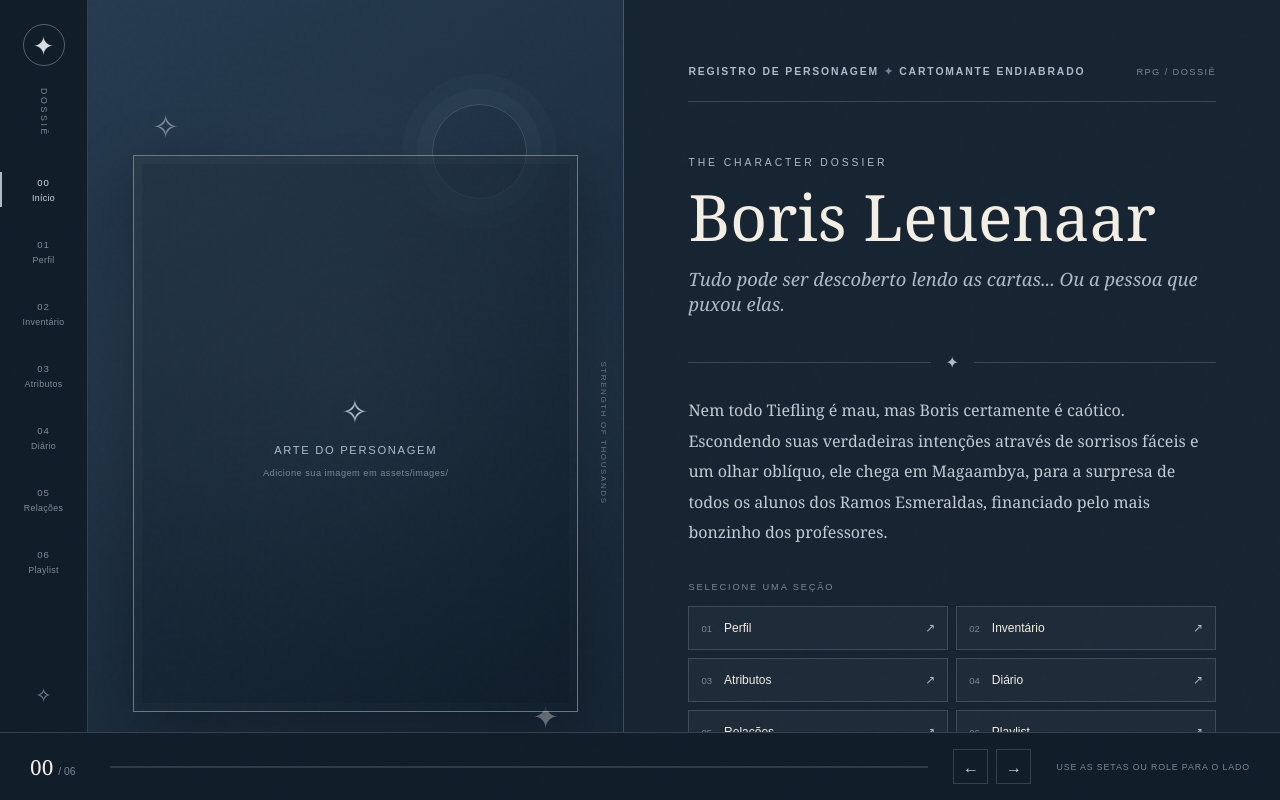
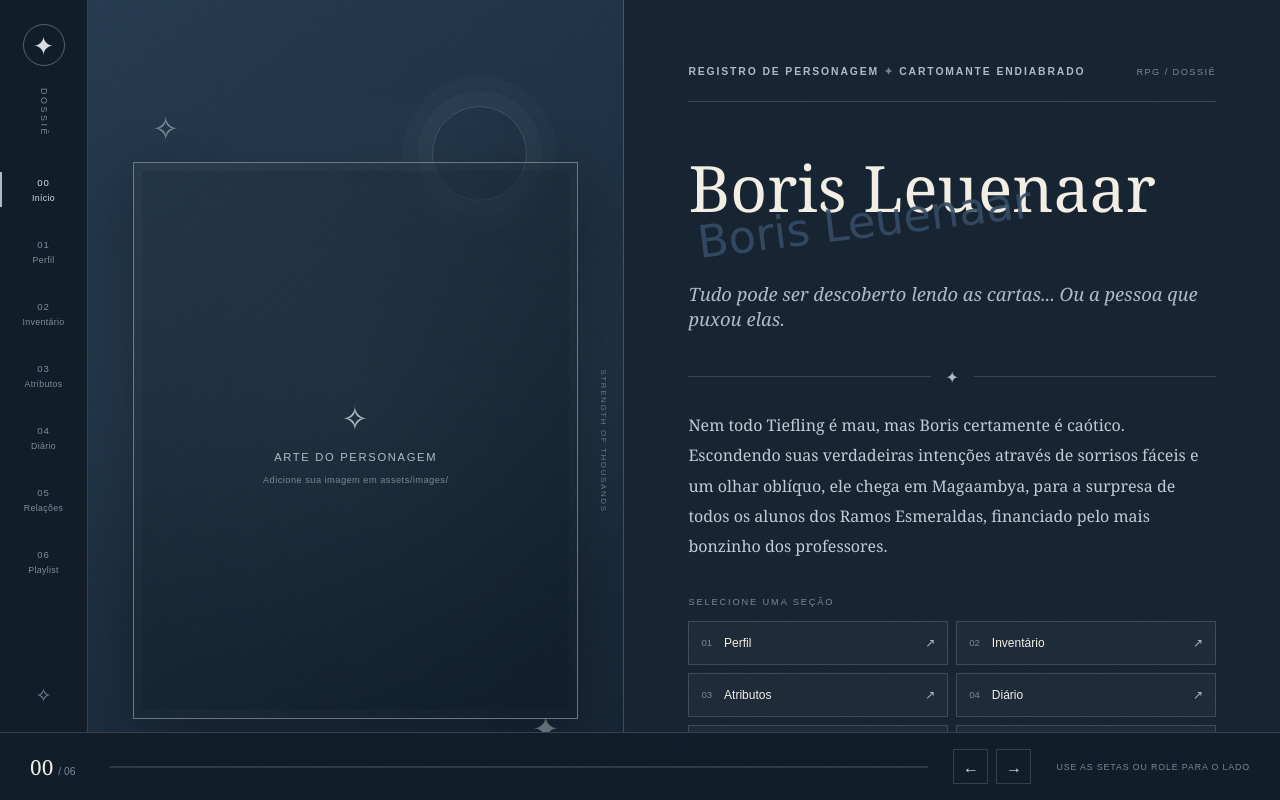
Before and after one commit to KwaBrii/Boris-PF2e, a plain HTML site: page index.html in a window 1280 px wide. Drawn offline with Linux system fonts and the light colour scheme; a web font is replaced by a local one.

Commit message:
Update conteudo

```diff
--- a/index.html
+++ b/index.html
@@ -6,6 +6,7 @@
     <meta name="viewport" content="width=device-width, initial-scale=1.0">
     <meta name="theme-color" content="#18212c">
     <title>Arquivo de Boris Leuenaar | RPG</title>
+    <link href="https://fonts.googleapis.com/css2?family=Ballet&display=swap" rel="stylesheet">
     <link rel="stylesheet" href="style.css">
     <script src="script.js" defer></script>
 </head>
@@ -87,11 +88,10 @@
                     <span class="topline-code">RPG / DOSSIÊ</span>
                 </div>
                 <div class="cover-title-block">
-                    <p class="cover-kicker">THE CHARACTER DOSSIER</p>
                     <h1 id="cover-title">Boris Leuenaar</h1>
+                    <p class="cover-signature">Boris Leuenaar</p>
                     <p class="cover-epithet" id="cover-epithet">O cartomante endiabrado</p>
                 </div>
-
 
                 <div class="ornamental-rule"><span>✦</span></div>
                 <p class="cover-intro" id="cover-intro">
--- a/script.js
+++ b/script.js
@@ -29,7 +29,7 @@ const character = {
 
     bio: `Boris é apenas mais uma das inúmeras crianças demônio que foi abandonada pelas crenças do povo de Mwangi. Cresceu pelas ruas de Bloodcove, onde foi abandonado durante uma viagem de barco dos seus pais. Ou pelo menos é nisso que acreditava.
 
-Durante a infância, sobrevivia como um marginal com o restante das crianças. Se tornou especialmente próximo de outras três crianças: uma Nephlim como ele chamada Amara, um Amurrun (catfolk) de pelagem castanha chamado Leper e uma Iruxi (lizardfolk) chamado Param. Juntos, eles aprontavam e roubavam pelas ruas de Bloodcove.`,
+    Durante a infância, sobrevivia como um marginal com o restante das crianças. Se tornou especialmente próximo de outras três crianças: uma Nephlim como ele chamada Amara, um Amurrun (catfolk) de pelagem castanha chamado Leper e uma Iruxi (lizardfolk) chamado Param. Juntos, eles aprontavam e roubavam pelas ruas de Bloodcove.`,
 
     stats: [
         { abbreviation: "FOR", name: "Força", value: 0, max: 6 },
@@ -96,35 +96,42 @@ Durante a infância, sobrevivia como um marginal com o restante das crianças. S
             role: "Amiga de Infância",
             tone: "positive",
             portrait: "assets/images/amarasaidi.jpg",
-            description: "Escreva aqui a descrição do relacionamento."
+            description: "Amara, assim como Boris, é uma criança 'endiabrada' e a única do quarteto que conseguiu um trabalho digno como enfermeira local. Eles tem idades próximas. Cresceram juntos nas ruas de Bloodcove e formaram o Quarteto Lancinante junto de Leper e Param."
         },
         {
             name: "Leper Langa",
             role: "Amigo de Infância",
             tone: "positive",
             portrait: "assets/images/leperlanga.jpg",
-            description: "Escreva aqui a descrição do relacionamento."
+            description: "Como o mais novo deles, Leper sempre foi o mais agitado dos quatro, e talvez por isso tenha se dado tão bem na vida da pirataria quando cresceu. Cresceram juntos nas ruas de Bloodcove e formaram o Quarteto Lancinante junto de Param e Amara."
         },
         {
             name: "Param Juma",
             role: "Amiga de Infância",
             tone: "positive",
             portrait: "assets/images/paramjuma.jpg",
-            description: "Escreva aqui a descrição do relacionamento."
+            description: "A mais velha dos quatro. Com um olhar afiado, Param foi quem ensinou o grupo não a brigar, mas sim a matar. A vida mercenária chegou a ela como um convite irrecusável. Cresceram juntos nas ruas de Bloodcove e formaram o Quarteto Lancinante junto de Amara e Leper."
+        },
+        {
+            name: "Kamau Krasiv von Aaramong",
+            role: "Irmão",
+            tone: "negative",
+            portrait: "assets/images/kamau.jpg",
+            description: "Apesar de Boris não saber, Kamau foi quem jogou seu irmão do navio quando ambos eram bem novos. Ele é mais velho que Boris e também é um tiefling, mas raspa os próprios chifres para que não apareçam no cabelo volumoso."
         },
         {
             name: "Bantu Krasiv von Aaramong",
             role: "Pai",
             tone: "neutral",
             portrait: "assets/images/bantu.jpg",
-            description: "Escreva aqui a descrição do relacionamento."
+            description: "Um elfo da alta sociedade que acha ter perdido o filho mais novo em uma tempestade enquanto viajavam em uma embarcação. Se culpa muito pela 'morte' do filho e quase nunca saí de sua propriedade em Anthusis."
         },
         {
             name: "Dandara Krasiv von Aaramong",
             role: "Mãe",
-            tone: "negative",
+            tone: "neutral",
             portrait: "assets/images/dandara.jpg",
-            description: "Escreva aqui a descrição do relacionamento."
+            description: "Uma elfa nephlim da alta sociedade. Dandara é e sempre foi uma mãe amorosa, e apesar de perder o filho mais novo e do distanciamento do marido, ela fez o possível para se manter forte e cuidar de Kamau que ainda era bem jovem."
         }
     ],
 
--- a/style.css
+++ b/style.css
@@ -3300,3 +3300,17 @@ img {
     transform-origin: center top;
     transition: transform 0.35s ease;
 }
+
+/* ASSINATURA DO PERSONAGEM */
+.cover-signature {
+    display: inline-block;
+    margin: 0.2rem 0 0 0.6rem;
+    font-family: "Ballet", cursive;
+    font-size: clamp(2.8rem, 3.5vw, 3.8rem);
+    font-weight: 400;
+    line-height: 0.9;
+    color: var(--blue-medium, var(--ink));
+    transform: rotate(-7deg);
+    transform-origin: left center;
+    opacity: 0.9;
+}
```
Also changed, not shown: assets/images/kamau.jpg (added).
